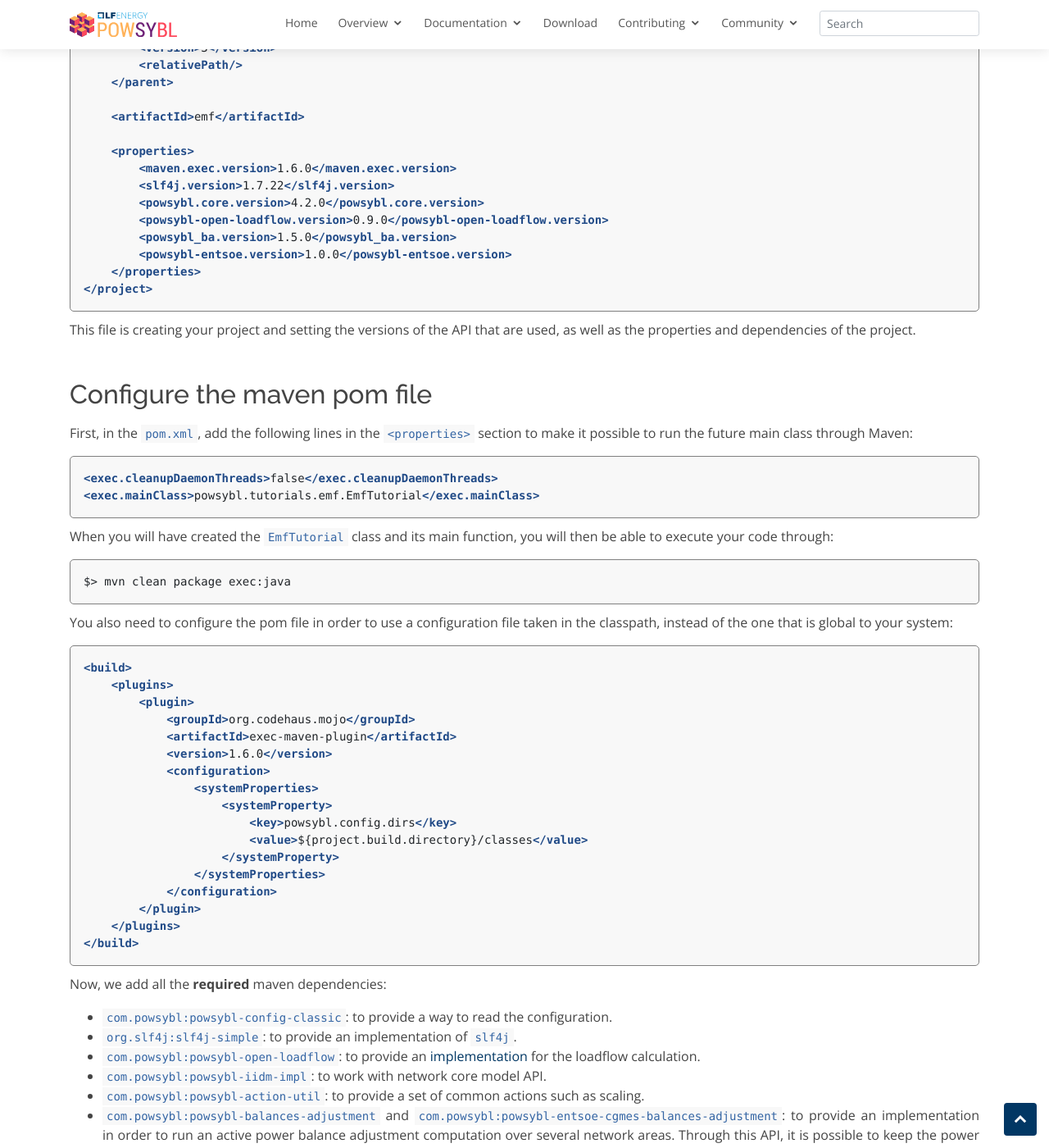
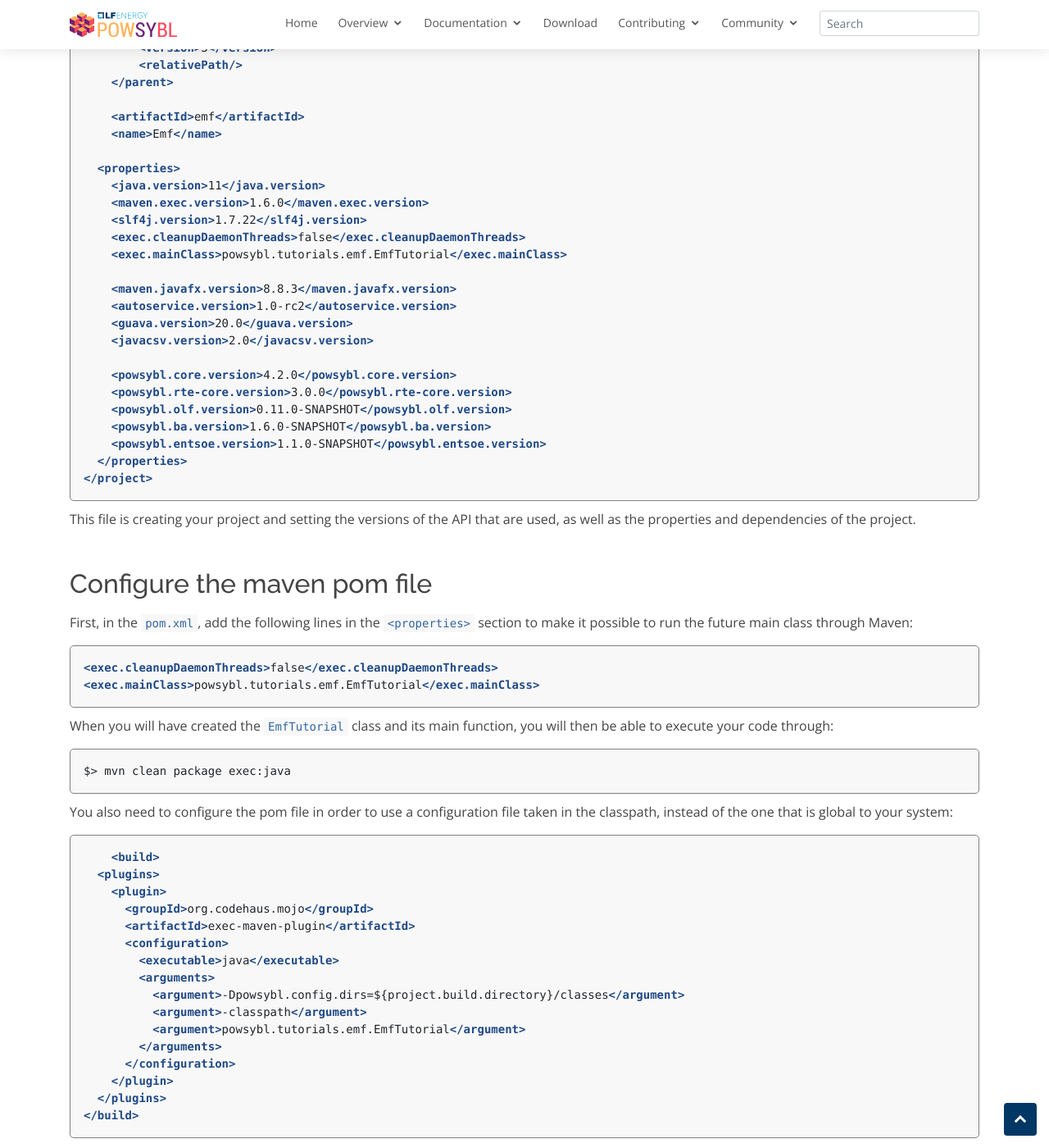
Before and after one commit to powsybl/powsybl.github.io, a Jekyll site: the page built from pages/documentation/developer/tutorials/balance_computation.md, in a window 1280 px wide and 1400 px high, scrolled down 2020 px. Shown: the whole window at 82% size. Built offline with Jekyll 4.4.1, drawn with Linux system fonts in a browser that asks for light colours; our own code applies the rules of GitHub Pages for plain Markdown files; some of the changed text lies outside the part shown.

Commit message:
Update pom.xml creation
Signed-off-by: Coline Piloquet <coline.piloquet@rte-france.com>

````diff
--- a/pages/documentation/developer/tutorials/balance_computation.md
+++ b/pages/documentation/developer/tutorials/balance_computation.md
@@ -58,15 +58,26 @@
     </parent>
 
     <artifactId>emf</artifactId>
+    <name>Emf</name>
 
-    <properties>
-        <maven.exec.version>1.6.0</maven.exec.version>
-        <slf4j.version>1.7.22</slf4j.version>
-        <powsybl.core.version>4.2.0</powsybl.core.version>
-        <powsybl-open-loadflow.version>0.9.0</powsybl-open-loadflow.version>
-        <powsybl_ba.version>1.5.0</powsybl_ba.version>
-        <powsybl-entsoe.version>1.0.0</powsybl-entsoe.version>
-    </properties>
+  <properties>
+    <java.version>11</java.version>
+    <maven.exec.version>1.6.0</maven.exec.version>
+    <slf4j.version>1.7.22</slf4j.version>
+    <exec.cleanupDaemonThreads>false</exec.cleanupDaemonThreads>
+    <exec.mainClass>powsybl.tutorials.emf.EmfTutorial</exec.mainClass>
+
+    <maven.javafx.version>8.8.3</maven.javafx.version>
+    <autoservice.version>1.0-rc2</autoservice.version>
+    <guava.version>20.0</guava.version>
+    <javacsv.version>2.0</javacsv.version>
+
+    <powsybl.core.version>4.2.0</powsybl.core.version>
+    <powsybl.rte-core.version>3.0.0</powsybl.rte-core.version>
+    <powsybl.olf.version>0.11.0-SNAPSHOT</powsybl.olf.version>
+    <powsybl.ba.version>1.6.0-SNAPSHOT</powsybl.ba.version>
+    <powsybl.entsoe.version>1.1.0-SNAPSHOT</powsybl.entsoe.version>
+  </properties>
 </project>
 ```
 This file is creating your project and setting the versions of the API that are used, as well as the properties and dependencies of the project.
@@ -85,22 +96,21 @@
 You also need to configure the pom file in order to use a configuration file taken in the classpath, instead of the one
 that is global to your system:
 ```xml
-<build>
-    <plugins>
-        <plugin>
-            <groupId>org.codehaus.mojo</groupId>
-            <artifactId>exec-maven-plugin</artifactId>
-            <version>1.6.0</version>
-            <configuration>
-                <systemProperties>
-                    <systemProperty>
-                        <key>powsybl.config.dirs</key>
-                        <value>${project.build.directory}/classes</value>
-                    </systemProperty>
-                </systemProperties>
-            </configuration>
-        </plugin>
-    </plugins>
+    <build>
+  <plugins>
+    <plugin>
+      <groupId>org.codehaus.mojo</groupId>
+      <artifactId>exec-maven-plugin</artifactId>
+      <configuration>
+        <executable>java</executable>
+        <arguments>
+          <argument>-Dpowsybl.config.dirs=${project.build.directory}/classes</argument>
+          <argument>-classpath</argument>
+          <argument>powsybl.tutorials.emf.EmfTutorial</argument>
+        </arguments>
+      </configuration>
+    </plugin>
+  </plugins>
 </build>
 ```
 Now, we add all the **required** maven dependencies:
@@ -118,75 +128,82 @@
 
 You can add the following dependencies to the `pom.xml` file, with their corresponding versions:
 ```xml
-<dependencies>
+    <dependencies>
   <dependency>
     <groupId>com.powsybl</groupId>
     <artifactId>powsybl-action-util</artifactId>
-    <version>${powsyblcore.version}</version>
+    <version>${powsybl.core.version}</version>
   </dependency>
   <dependency>
     <groupId>com.powsybl</groupId>
     <artifactId>powsybl-balances-adjustment</artifactId>
-    <version>${powsyblba.version}</version>
+    <version>${powsybl.ba.version}</version>
   </dependency>
   <dependency>
     <groupId>com.powsybl</groupId>
     <artifactId>powsybl-cgmes-conversion</artifactId>
-    <version>${powsyblcore.version}</version>
+    <version>${powsybl.core.version}</version>
   </dependency>
   <dependency>
     <groupId>com.powsybl</groupId>
     <artifactId>powsybl-cgmes-extensions</artifactId>
-    <version>${powsyblcore.version}</version>
+    <version>${powsybl.core.version}</version>
   </dependency>
   <dependency>
     <groupId>com.powsybl</groupId>
     <artifactId>powsybl-commons</artifactId>
-    <version>${powsyblcore.version}</version>
+    <version>${powsybl.core.version}</version>
   </dependency>
   <dependency>
     <groupId>com.powsybl</groupId>
     <artifactId>powsybl-iidm-converter-api</artifactId>
-    <version>${powsyblcore.version}</version>
+    <version>${powsybl.core.version}</version>
   </dependency>
   <dependency>
     <groupId>com.powsybl</groupId>
     <artifactId>powsybl-iidm-mergingview</artifactId>
-    <version>${powsyblcore.version}</version>
+    <version>${powsybl.core.version}</version>
   </dependency>
   <dependency>
     <groupId>com.powsybl</groupId>
     <artifactId>powsybl-open-loadflow</artifactId>
-    <version>${powsyblolf.version}</version>
+    <version>${powsybl.olf.version}</version>
   </dependency>
+
   <dependency>
     <groupId>com.powsybl</groupId>
     <artifactId>powsybl-config-classic</artifactId>
-    <version>${powsyblcore.version}</version>
+    <version>${powsybl.core.version}</version>
     <scope>runtime</scope>
   </dependency>
   <dependency>
     <groupId>com.powsybl</groupId>
     <artifactId>powsybl-iidm-impl</artifactId>
-    <version>${powsyblcore.version}</version>
+    <version>${powsybl.core.version}</version>
     <scope>runtime</scope>
   </dependency>
   <dependency>
     <groupId>com.powsybl</groupId>
     <artifactId>powsybl-triple-store-impl-rdf4j</artifactId>
-    <version>${powsyblcore.version}</version>
+    <version>${powsybl.core.version}</version>
+  </dependency>
+  <dependency>
+    <groupId>org.slf4j</groupId>
+    <artifactId>log4j-over-slf4j</artifactId>
+    <version>${slf4j.version}</version>
+    <scope>runtime</scope>
+  </dependency>
+  <dependency>
+    <groupId>ch.qos.logback</groupId>
+    <artifactId>logback-classic</artifactId>
+    <version>1.1.8</version>
+    <scope>runtime</scope>
   </dependency>
   <dependency>
     <groupId>com.powsybl</groupId>
     <artifactId>powsybl-entsoe-cgmes-balances-adjustment</artifactId>
-    <version>${powsyblentsoe.version}</version>
+    <version>${powsybl.entsoe.version}</version>
     <scope>compile</scope>
-  </dependency>
-  <dependency>
-    <groupId>org.slf4j</groupId>
-    <artifactId>slf4j-simple</artifactId>
-    <version>${slf4j.version}</version>
-    <scope>runtime</scope>
   </dependency>
 </dependencies>
 ```
````
